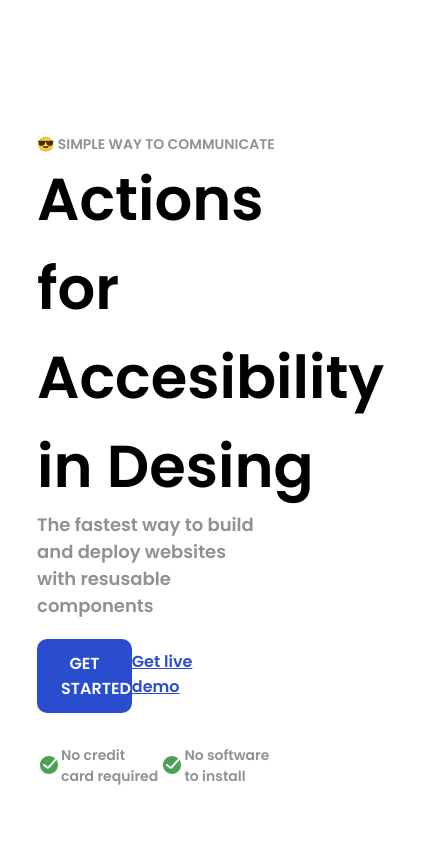
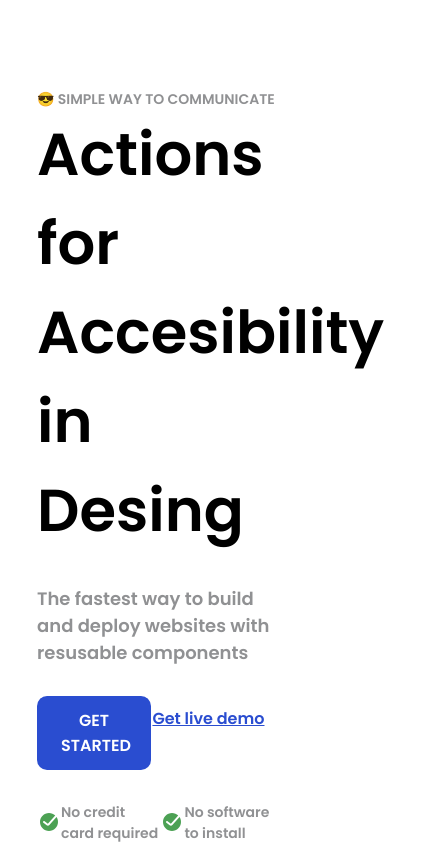
Before and after one commit to MarceBq/simple-homepage, a plain HTML site: page index.html in a window 390 px wide. Shown: the part 573-1417 px from the top of the page, 445 px wide, since content can reach past the window. Before the commit the page ends 1360 px from the top, so only its background shows below. Drawn offline with Linux system fonts and the light colour scheme.

Commit message:
new changes

```diff
--- a/style.css
+++ b/style.css
@@ -346,7 +346,7 @@ h1{
     .add{
         display: block;
         position: fixed;
-        top: 10px;
+        top: 0px;
         left: 40%;
         width: 60%;
         height: 100vh;
@@ -396,7 +396,7 @@ h1{
 
     .img-homepage{
         margin: 80px;
-        width: 500px;
+        width: 450px;
     }
 
     aside{
@@ -407,4 +407,17 @@ h1{
         width: 75%;
     }
 
+    #h1-element{
+        width: 70%;
+    }
+
+    .description{
+        margin-top: 30px;
+        width: 80%;
+    }
+
+    .getters-container{
+        margin-top: 30px;
+        width: 72%;
+    }
 }
```
